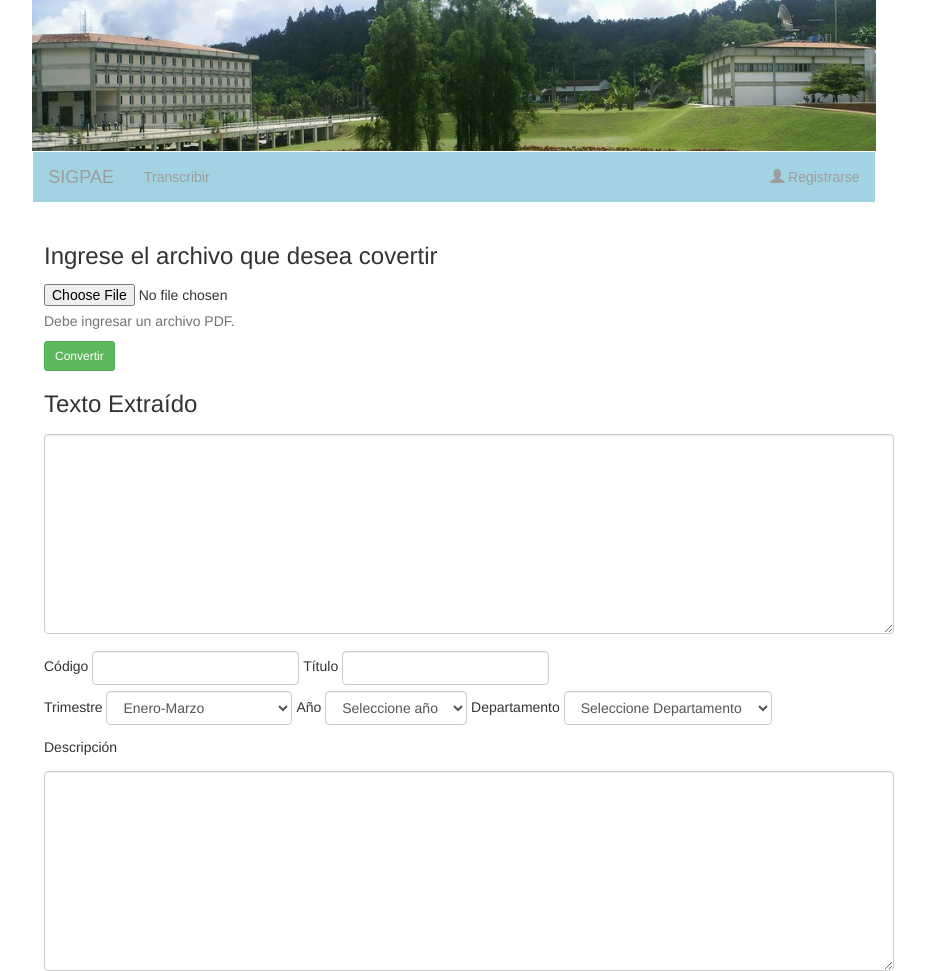
After one commit to 815edwar/SIGPAE, a Django app: template sigpae/templates/transcribir.html in a window 1280 px wide. The commit adds this page. Shown: the whole page, without its empty margins (186-1111 px from the left). Run offline with Django 3.2, Linux system fonts and the light colour scheme; the template is opened without the code that fills it, so the values that code supplies are empty; some libraries are stand-ins or nearby versions.

Commit message:
Vista de Transcribir

```diff
--- /dev/null
+++ b/sigpae/static/css/transcribir.css
@@ -0,0 +1,58 @@
+body{
+  height: 100%;
+}
+
+#header{
+  margin: auto;
+}
+
+#navbar{
+  border-radius: 0px;
+  background-color:#a1d3e2 ;
+  color: #000000;
+  font-family: sans-serif;
+  border-color: #ffffff;
+
+}
+
+#caption{
+  margin-left:580px;
+}
+
+#img{
+  margin-left: 500px;
+  width: 300px;
+  height: 200px;
+
+}
+
+
+#formulario{
+	margin-left:230px;
+}
+#textarea {
+       resize: vertical;
+       max-height: 300px;
+       min-height: 200px;
+       width: 850px;
+    }
+#textarea.horiz {
+       resize: horizontal;
+       max-width: 400px;
+       min-width: 200px;
+}
+#bloque2{
+	margin-left: 230px;
+	 width: 850px;
+}
+#bloque3{
+	margin-left: 230px;
+	 width: 850px;
+}
+#descrip{
+	resize: vertical;
+    max-height: 300px;
+    min-height: 200px;
+     width:850px;
+
+}
--- /dev/null
+++ b/sigpae/templates/transcribir.html
@@ -0,0 +1,89 @@
+<!DOCTYPE html>
+<html>
+<head>
+	<meta charset="utf-8">
+	<link href="css/bootstrap.min.css" rel="stylesheet">
+	<title>SIGPAE</title>
+	<link rel="stylesheet" type="text/css" href="../static/bootstrap/css/bootstrap.min.css">
+	<link rel="stylesheet" type="text/css" href="../static/css/transcribir.css">
+
+</head>
+<body>
+	<div class="row">
+		<div class="col-lg-2"></div>
+		<div class="col-lg-8">
+			<div >
+				<img id="header" class="img-responsive" src="../static/images/usb.JPG">
+			</div>
+			<nav id="navbar" class="navbar navbar-inverse">
+			  <div class="container-fluid">
+			    <div class="navbar-header">
+			      <a class="navbar-brand" href="#">SIGPAE</a>
+			    </div>
+			    <ul class="nav navbar-nav">
+			      <li><a href="#">Transcribir</a></li>
+			    </ul>
+			    <ul class="nav navbar-nav navbar-right">
+			      <li><a href="#"><span class="glyphicon glyphicon-user"></span> Registrarse</li></a>
+			    </ul>
+			  </div>
+			</nav>
+		</div>
+	</div>
+
+
+	<form class="form-group">
+
+			<div id="formulario" class="form-group">
+		    <label for="exampleInputFile"><h3>Ingrese el archivo que desea covertir</h3></label>
+			<input type="file" id="exampleInputFile">
+			<p class="help-block">Debe ingresar un archivo PDF.</p>
+			<div id = "convertir">
+			    <a href="#" class="btn btn-success btn-lg btn-sm" role="button">Convertir</a>
+			</div>
+			<!--label fot="textarea"--><h3>Texto Extraído</h3>
+			<output><textarea id="textarea" class="form-control"></textarea></output>
+			</div>
+	</form>
+
+	<form class="form-inline" id="bloque2">
+		  	<div class="form-group">
+		    	<label for="codigo"><h5>Código</h5></label>
+		   		<input type="text" class="form-control " id="codigo">
+		   	</div>
+		   	<div class="form-group">
+	    		<label for="titulo"><h5>Título</h5></label>
+		  		<input type="text" class="form-control " id="titulo">
+		  	</div>
+
+	</form>
+	<form class="form-inline" id="bloque3">
+		<div class="form-group id="trim">
+		  		<label for="trimestre"><h5>Trimestre</h5></label>
+		  		<select class="form-control" id="trimestre">
+				  <option>Enero-Marzo</option>
+				  <option>Abril-Julio</option>
+				  <option>Septiembre-Diciembre</option>
+				  <option>Intensivo</option>
+				 </select>
+			</div>
+		<div  class="form-group id="año">
+		  	<label for="year"><h5>Año</h5></label>
+		  	<select class="form-control" id="year">
+			<option>Seleccione año</option>
+			</select>
+		</div>
+		<div  class="form-group id="dpto">
+		  	<label for="year"><h5>Departamento</h5></label>
+		  	<select class="form-control" id="dpto">
+			<option>Seleccione Departamento</option>
+			 </select>
+		</div>
+
+		<div class="form-group">
+	    	<label for="descrip"><h5>Descripción</h5></label>
+		  	<textarea type="text" class="form-control" id="descrip"></textarea>
+		</div>
+	</form>
+
+		</div>
```
Also changed, not shown: sigpae/static/css/base.css (+7 -4 lines), sigpae/templates/base.html (+7 -5 lines), db.sqlite3 (added).
